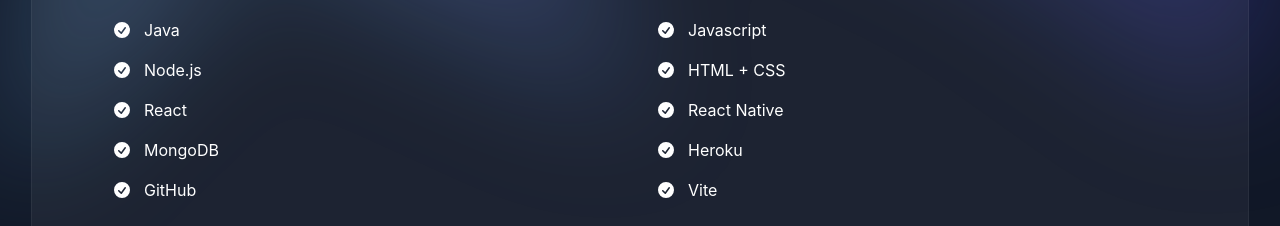
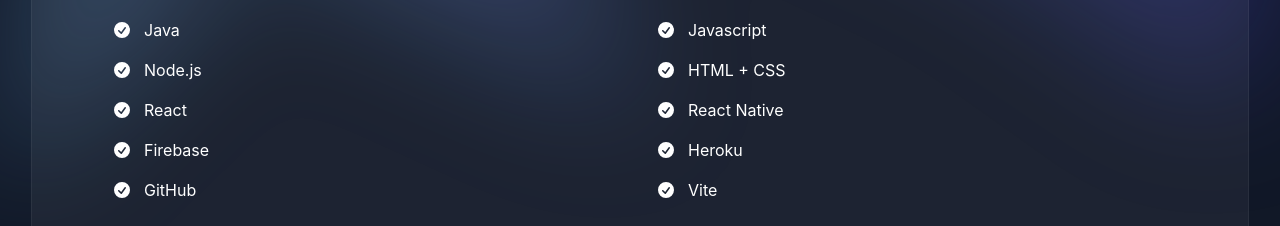
Before and after one commit to kane-toomer/new-portfolio, a React (Create React App) app: page / in a window 1280 px wide. Shown: the part 1520-1746 px from the top of the page. Built offline with nearby package versions, Linux system fonts and the light colour scheme.

Commit message:
added in about me

```diff
--- a/src/components/About.jsx
+++ b/src/components/About.jsx
@@ -9,7 +9,7 @@
 	"HTML + CSS",
 	"React",
 	"React Native",
-	"MongoDB",
+	"Firebase",
 	"Heroku",
 	"GitHub",
 	"Vite",
```
